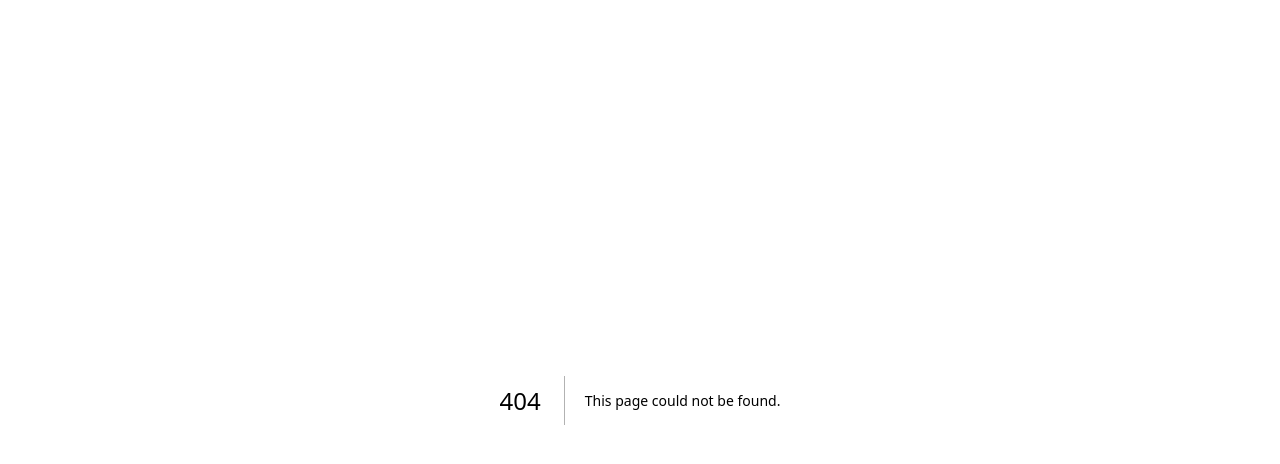
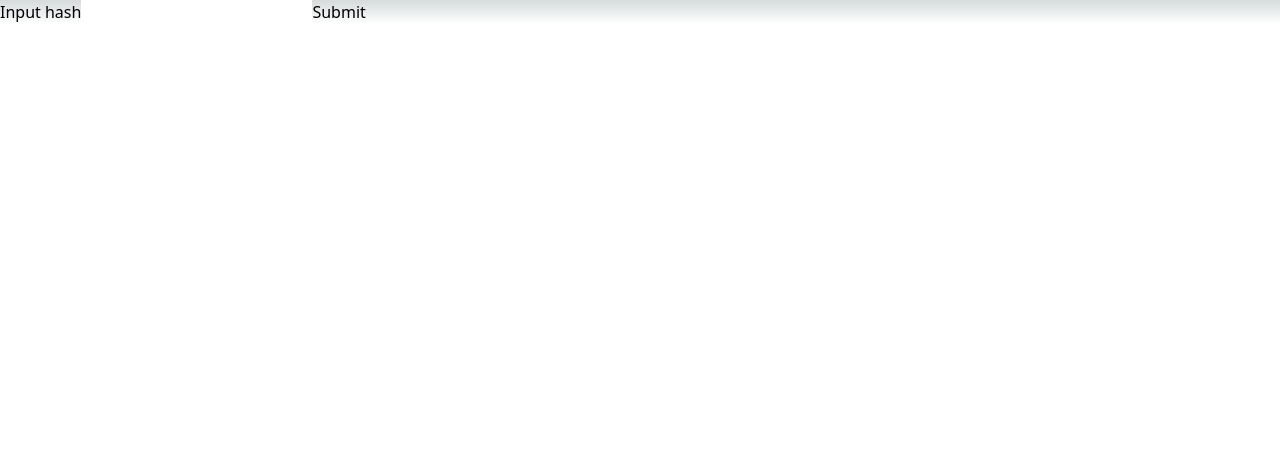
Before and after one commit to tuszmak/secret-server, a Next.js app in the folder frontend/: page /getSecret in a window 1280 px wide. Before the commit this address had no page. Shown: the top 464 px of the page. Built offline with nearby package versions, Linux system fonts and the light colour scheme.

Commit message:
feat: getSecret page gets secret

```diff
--- /dev/null
+++ b/frontend/model/types.ts
@@ -0,0 +1,6 @@
+interface Secret{
+    secret: string
+}
+interface SecretFetchRequest{
+    hash: string
+}
--- /dev/null
+++ b/frontend/pages/getSecret.tsx
@@ -0,0 +1,34 @@
+import React, { useEffect, useState } from "react";
+
+export default function getSecret() {
+  const [hash, setHash] = useState<string>("");
+  const getSecret = async () => {
+    const request: SecretFetchRequest = {
+      hash: hash,
+    };
+    const response = await fetch("/api/v1/getSecret", {
+      body: JSON.stringify(request),
+      method: "POST",
+      headers: {
+        "Content-Type": "application/json",
+      },
+    });
+    const secret: Secret = await response.json();
+  };
+
+  return (
+    <div>
+      <label htmlFor="hash">Input hash</label>
+      <input
+        type="text"
+        name="hash"
+        id="hash"
+        onChange={(e: React.FormEvent<HTMLInputElement>) =>
+          setHash(e.currentTarget.value)
+        }
+        value={hash}
+      />
+      <button onClick={() => getSecret()}>Submit</button>
+    </div>
+  );
+}
--- a/frontend/pages/index.tsx
+++ b/frontend/pages/index.tsx
@@ -23,7 +23,7 @@ export default function Home() {
               </p>
               <div className="flex justify-evenly">
                 <button className="btn btn-primary"><Link href="/save">Create secret</Link></button>
-                <button className="btn btn-primary">View secret</button>
+                <button className="btn btn-primary"><Link href="/getSecret">View secret</Link></button>
               </div>
             </div>
           </div>
--- a/frontend/pages/save.tsx
+++ b/frontend/pages/save.tsx
@@ -16,7 +16,7 @@ function save() {
     const data : SecretCreationData = {
         secret, numberOfVisits, expiryDate
     }
-    const response = await fetch("/api/secret",{
+    const response = await fetch("/api/v1/secret",{
       method: "POST",
       body: JSON.stringify(data)
     })
```
